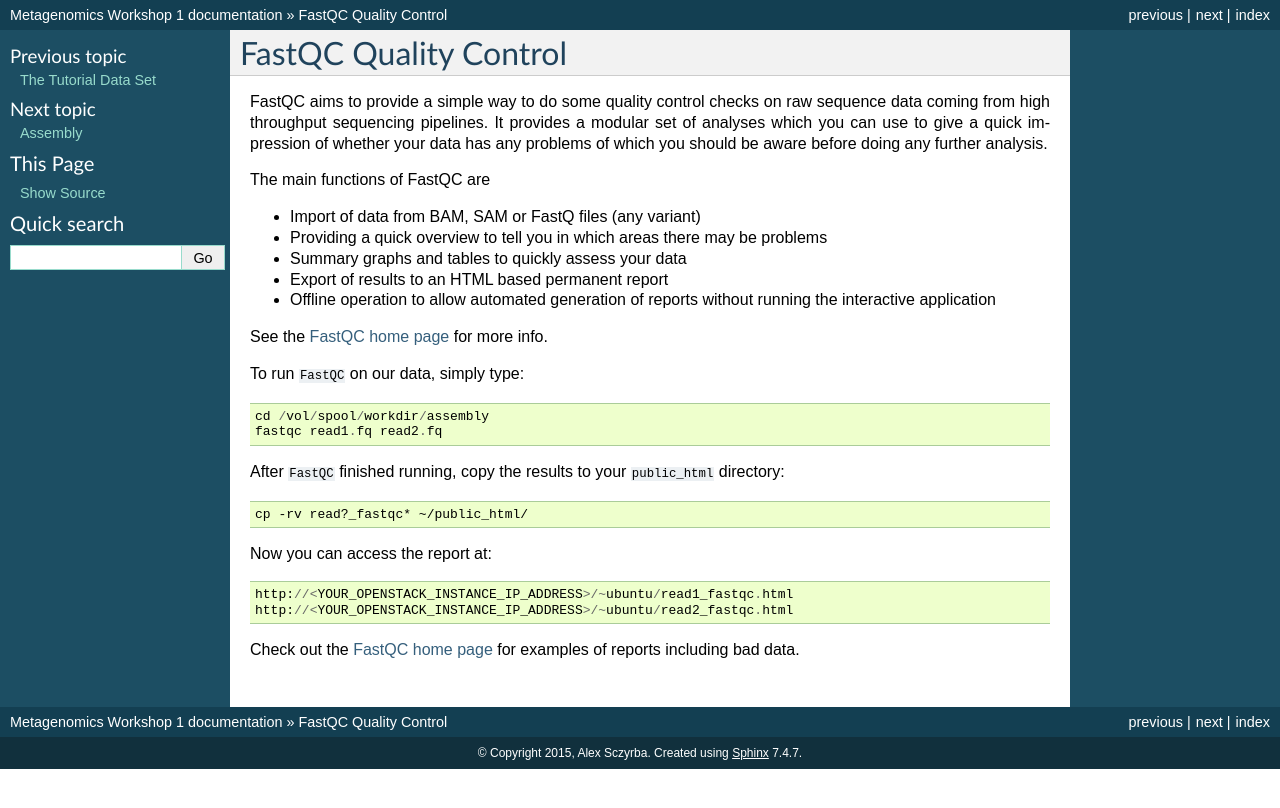
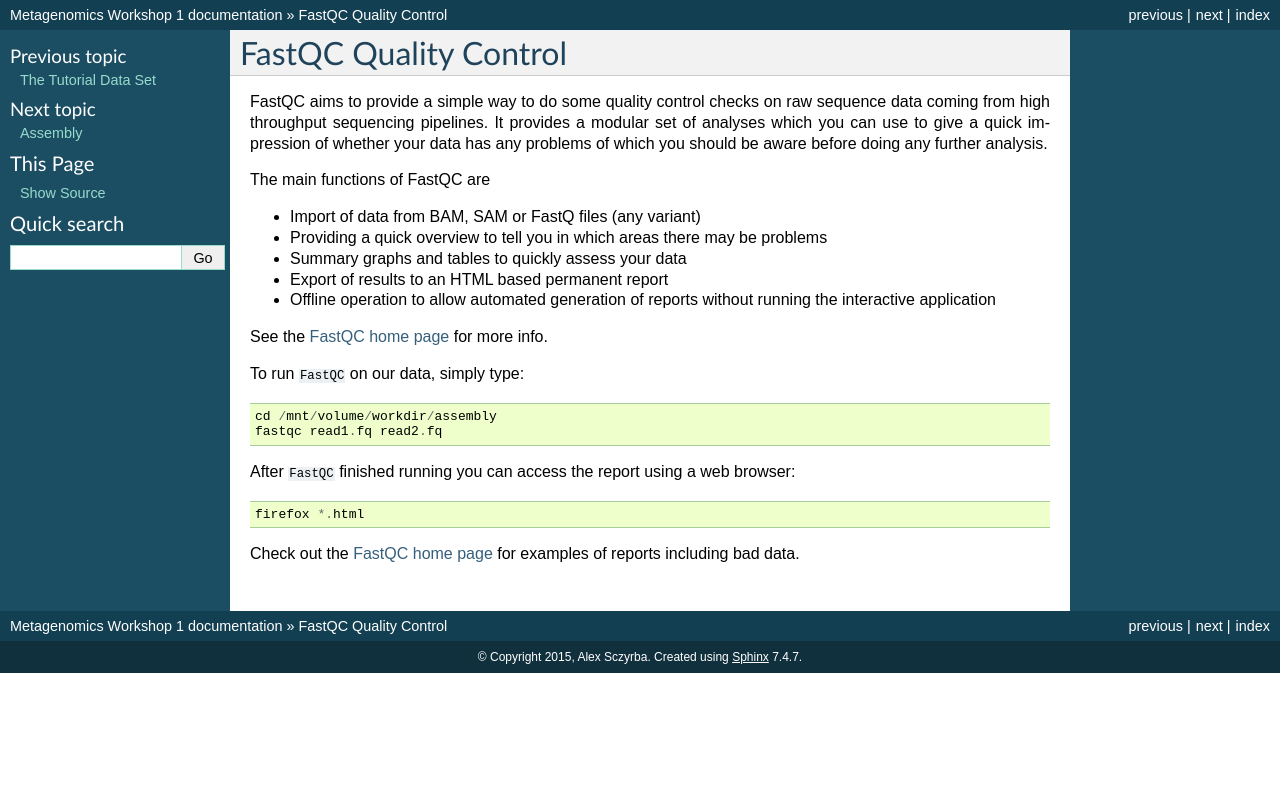
Before and after one commit to metagenomics/metagenomics-workshop, a Sphinx documentation site: the page built from docs/qc/index.rst, in a window 1280 px wide. Shown: the top 808 px of the page. Built offline with Sphinx 7.4.7, drawn with Linux system fonts in a browser that asks for light colours.

Commit message:
changed paths

```diff
--- a/docs/qc/index.rst
+++ b/docs/qc/index.rst
@@ -20,17 +20,12 @@
 
 To run ``FastQC`` on our data, simply type::
 
-  cd /vol/spool/workdir/assembly
+  cd /mnt/volume/workdir/assembly
   fastqc read1.fq read2.fq
 
-After ``FastQC`` finished running, copy the results to your ``public_html`` directory::
+After ``FastQC`` finished running you can access the report using a web browser::
 
-  cp -rv read?_fastqc* ~/public_html/
-
-Now you can access the report at::
-
-    http://<YOUR_OPENSTACK_INSTANCE_IP_ADDRESS>/~ubuntu/read1_fastqc.html
-    http://<YOUR_OPENSTACK_INSTANCE_IP_ADDRESS>/~ubuntu/read2_fastqc.html
+    firefox *.html
 
 Check out the `FastQC home page <http://www.bioinformatics.babraham.ac.uk/projects/fastqc/>`_ for examples
 of reports including bad data.
```
